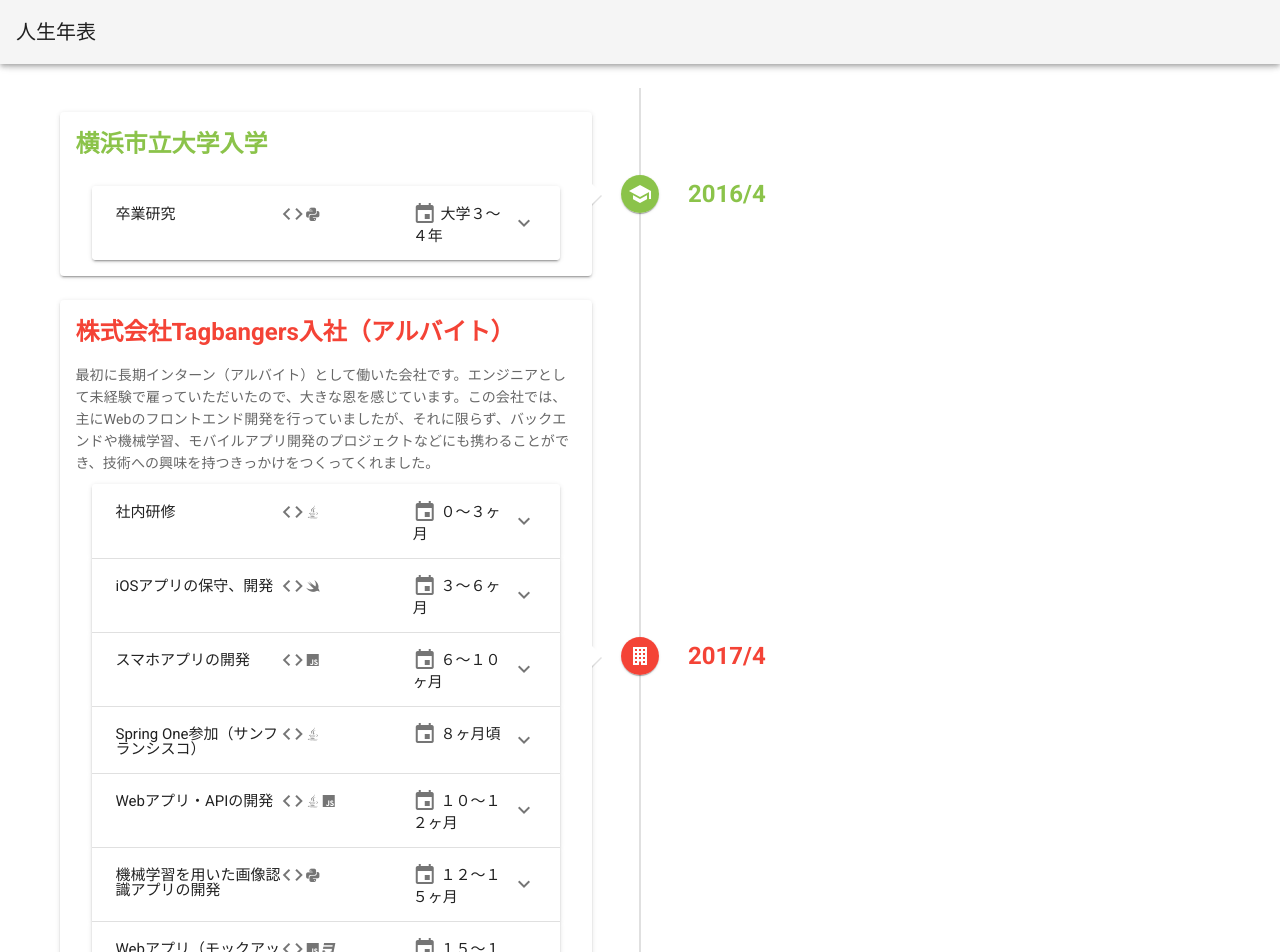
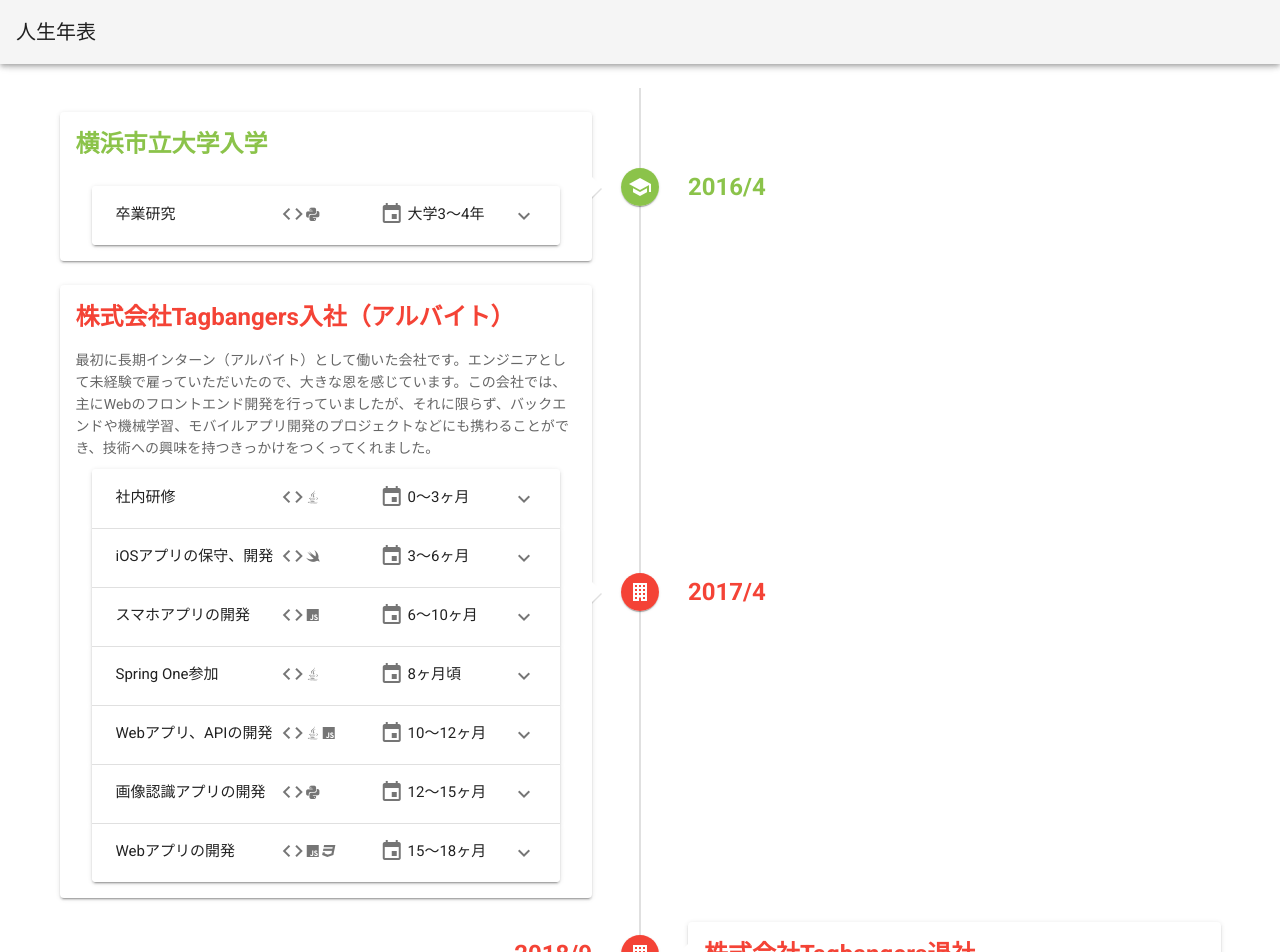
Before and after one commit to fhiroki/portfolio, a Vue app: page / in a window 1280 px wide. Shown: the top 952 px of the page. Built offline with nearby package versions, Linux system fonts and the light colour scheme.

Commit message:
arrange layout

```diff
--- a/src/components/Home.vue
+++ b/src/components/Home.vue
@@ -37,13 +37,13 @@
                         <v-col cols="5" style="padding-top: 5px">
                           {{ work.title }}
                         </v-col>
-                        <v-col cols="4">
+                        <v-col cols="3">
                           <v-icon>mdi-code-tags</v-icon>
                           <span v-for="(language, i) in work.languages" :key="i">
                             <v-icon small>mdi-language-{{ language }}</v-icon>
                           </span>
                         </v-col>
-                        <v-col cols="3">
+                        <v-col cols="4">
                           <v-icon>mdi-calendar</v-icon>
                           {{ work.period }}
                         </v-col>
@@ -78,7 +78,7 @@
         works: [
           {
             title: "卒業研究",
-            period: "大学３〜４年",
+            period: "大学3〜4年",
             languages: ["python"],
             content: `卒業研究として、\
 <a href="https://github.com/fhiroki/analyze-leed-pattern" target="_blank" rel="noopener noreferrer">画像認識ソフト</a>\
@@ -105,7 +105,7 @@
         works: [
           {
             title: "社内研修",
-            period: "０〜３ヶ月",
+            period: "0〜3ヶ月",
             languages: ["java"],
             content:
               "会社に入ってから約３ヶ月間は、研修期間として、様々な課題にチャレンジしました。\
@@ -129,7 +129,7 @@
           },
           {
             title: "iOSアプリの保守、開発",
-            period: "３〜６ヶ月",
+            period: "3〜6ヶ月",
             languages: ["swift"],
             content:
               "約３ヶ月経った頃には、先輩のエンジニアにご指導いただきながら、iOSアプリの保守や開発を行いました。\
@@ -143,7 +143,7 @@
           },
           {
             title: "スマホアプリの開発",
-            period: "６〜１０ヶ月",
+            period: "6〜10ヶ月",
             languages: ["javascript"],
             content:
               "NativeScriptという、iOSとAndroidの両方を同時に開発できるフレームワークを用いて、スマホアプリの開発を行いました。\
@@ -159,8 +159,8 @@
 これらの１手間がかなり厳しく、色々な手直しが入り、正直心が折れそうになりました。その分、リリースが完了した時の達成感は一入でした。",
           },
           {
-            title: "Spring One参加（サンフランシスコ）",
-            period: "８ヶ月頃",
+            title: "Spring One参加",
+            period: "8ヶ月頃",
             languages: ["java"],
             content:
               "インターンを始めて約半年が経った頃、社内研修としてSpring Oneに参加するため、サンフランシスコに連れていってもらいました。\
@@ -176,8 +176,8 @@
 「おもてなし」の精神は口だけではなく、本当なんだと実感しました。",
           },
           {
-            title: "Webアプリ・APIの開発",
-            period: "１０〜１２ヶ月",
+            title: "Webアプリ、APIの開発",
+            period: "10〜12ヶ月",
             languages: ["java", "javascript"],
             content:
               "WebアプリはAngularというJavaScriptのフレームワーク、APIはSpringで実装しました。\
@@ -187,8 +187,8 @@
 Springに関しては奥が深く、まだまだ勉強すべきことがたくさんあるので、今後の学習課題の１つだと思っています。",
           },
           {
-            title: "機械学習を用いた画像認識アプリの開発",
-            period: "１２〜１５ヶ月",
+            title: "画像認識アプリの開発",
+            period: "12〜15ヶ月",
             languages: ["python"],
             content:
               "機械学習のライブラリを用いた画像認識の組み込みアプリを開発しました。\
@@ -198,8 +198,8 @@
 その中でも、Coursera の Machine Learning の講義は大変勉強になりました。",
           },
           {
-            title: "Webアプリ（モックアップ）の開発",
-            period: "１５〜１８ヶ月",
+            title: "Webアプリの開発",
+            period: "15〜18ヶ月",
             languages: ["javascript", "css3"],
             content:
               "最後のプロジェクトに臨む頃には、Gitの使い方やタスク管理の仕方などがある程度習熟してきて、基本的な操作は問題なく行えるようになりました。\
```
Also changed, not shown: 7 other files (tests, documents, lock files or other folders).
